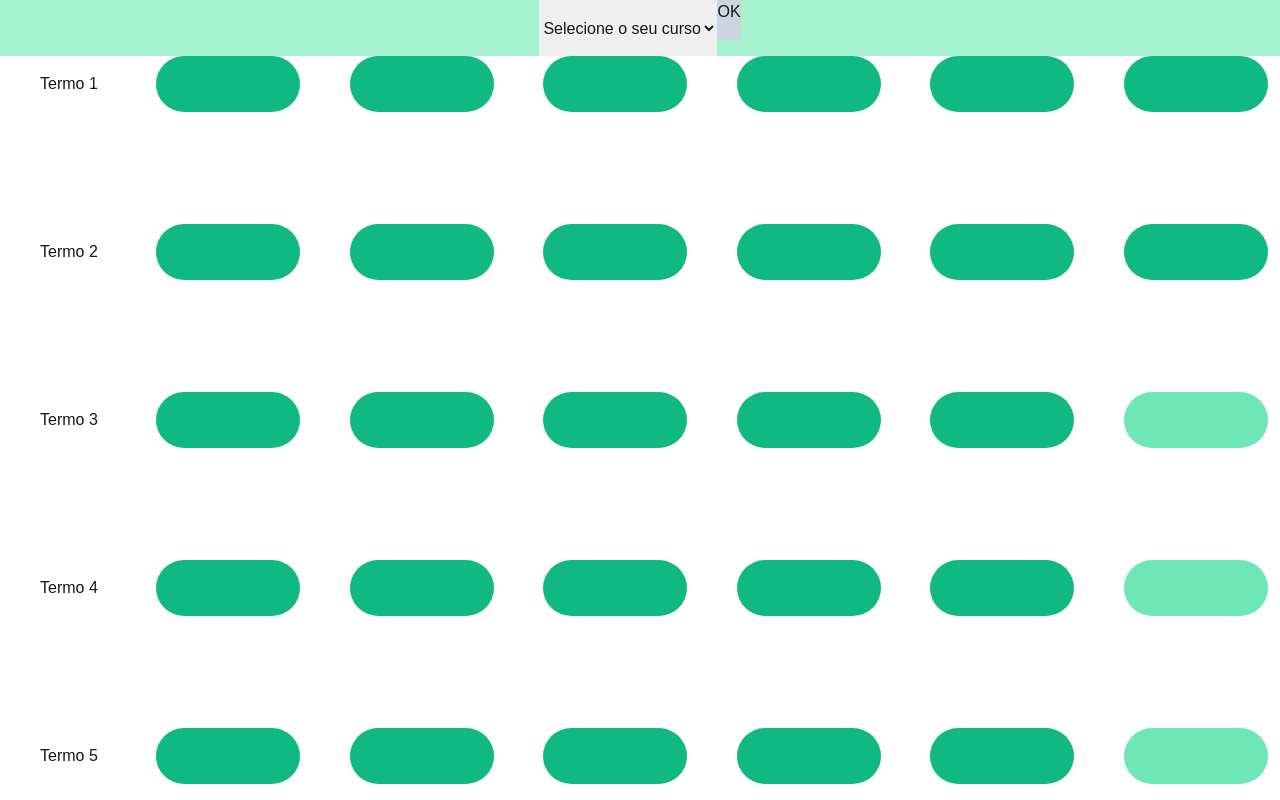
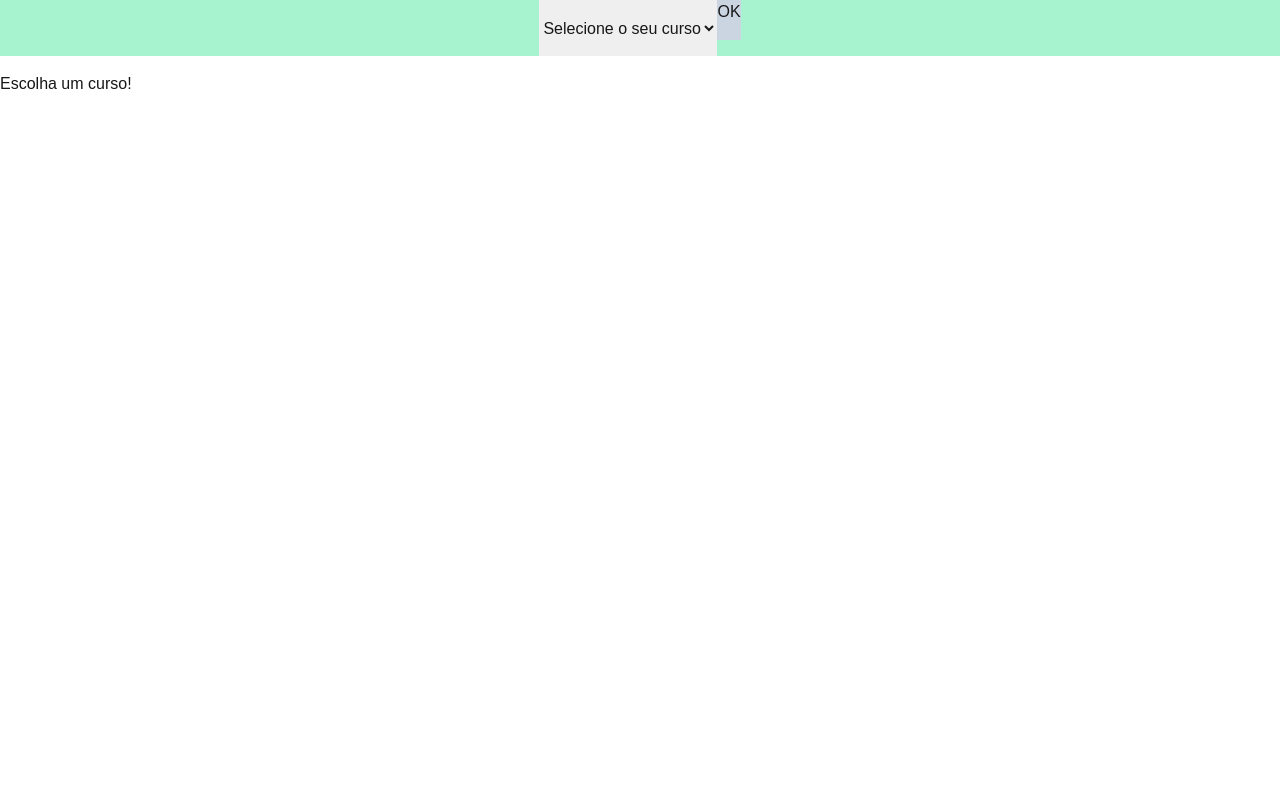
Before and after one commit to andreLucao/UnifespSemestres, a Next.js app: page / in a window 1280 px wide. Shown: the top 800 px of the page. Built offline with nearby package versions, Linux system fonts and the light colour scheme.

Commit message:
added controller and CCOMP components

```diff
--- a/app/page.js
+++ b/app/page.js
@@ -1,9 +1,9 @@
 import Image from "next/image";
-import CCOMP from '../components/CCOMP'
+import Controller from "../components/Controller";
 
 
 export default function Home() {
   return (
-    <CCOMP />
+    <Controller />
   );
 }
--- a/components/CCOMP.js
+++ b/components/CCOMP.js
@@ -4,25 +4,9 @@ import React from "react";
 import { useState } from "react";
 
 export default function MyComponent() {
-  const checkCourse = () => {
-    // Define your checkCourse logic here
-  };
 
 return (
 <div>
-<div className="sticky top-0 h-14 z-10 bg-emerald-200 flex justify-center">
-    <select id="dropdown" onChange={checkCourse}>
-      <option value="0">Selecione o seu curso</option>
-      <option value="1">ccomp</option>
-      <option value="2">ecomp</option>
-      <option value="3">biotec</option>
-      <option value="4">engbio</option>
-      <option value="5">matcomp</option>
-      <option value="6">materias</option>
-    </select>
-    <button id="changeCourseBtn" className="bg-slate-300 h-10 flex justify-end">OK</button>
-  </div>
-
 
 <div className="flex">
 
--- /dev/null
+++ b/components/Controller.js
@@ -0,0 +1,57 @@
+'use client';
+
+import React, {useState} from "react";
+import CCOMP from "./CCOMP"
+
+
+export default function Controller() {
+
+  const [selectedCourse, setSelectedCourse] = useState(null);
+
+  const checkCourse = (event) => {
+    setSelectedCourse(event.target.value);
+  };
+
+  function renderComponent(value) {
+
+    //change the returns values
+    switch (selectedCourse) {
+      case 'ccomp':
+        return <CCOMP />
+      case 'ecomp':
+        return <ECOMP />;
+      case 'biotec':
+        return <BIOTEC />;
+      case 'engbio':
+        return <ENGBIO />;
+      case 'matcomp':
+        return <MATCOMP />;
+      case 'engmat':
+        return <ENGMAT />;
+      default:
+        return 'Escolha um curso!';
+    }
+  }
+
+
+  return (
+    <div>
+      <div className="sticky top-0 h-14 z-10 bg-emerald-200 flex justify-center">
+        <select id="dropdown" onChange={checkCourse}>
+          <option value="Selecione o seu curso">Selecione o seu curso</option>
+          <option value="ccomp">ccomp</option>
+          <option value="ecomp">ecomp</option>
+          <option value="biotec">biotec</option>
+          <option value="engbio">engbio</option>
+          <option value="matcomp">matcomp</option>
+          <option value="engmat">materias</option>
+        </select>
+        <button id="changeCourseBtn" className="bg-slate-300 h-10 flex justify-end">OK</button>
+      </div>
+      <div className="mt-4">
+        {renderComponent()}
+      </div>
+
+    </div>
+  );
+}
```
